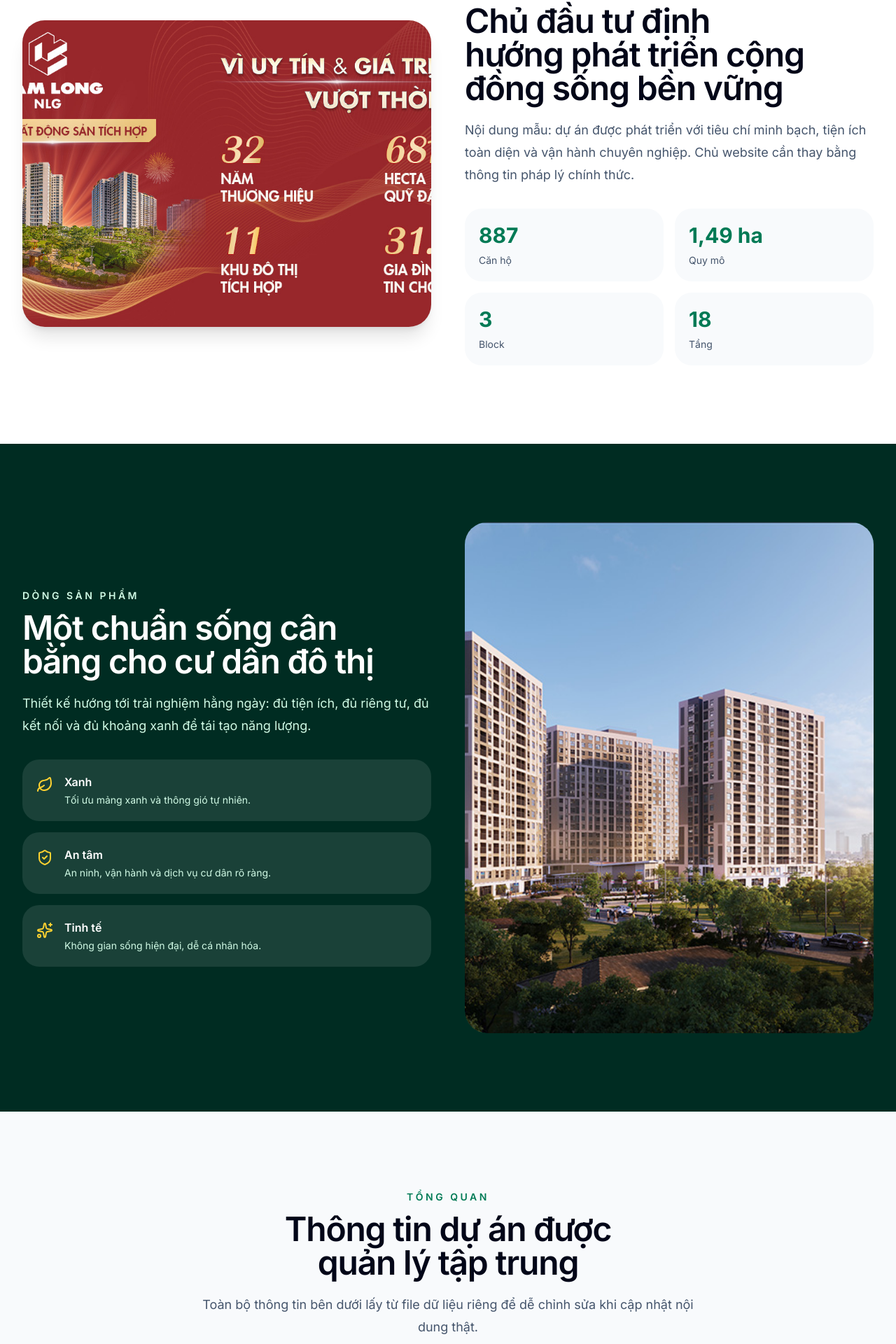
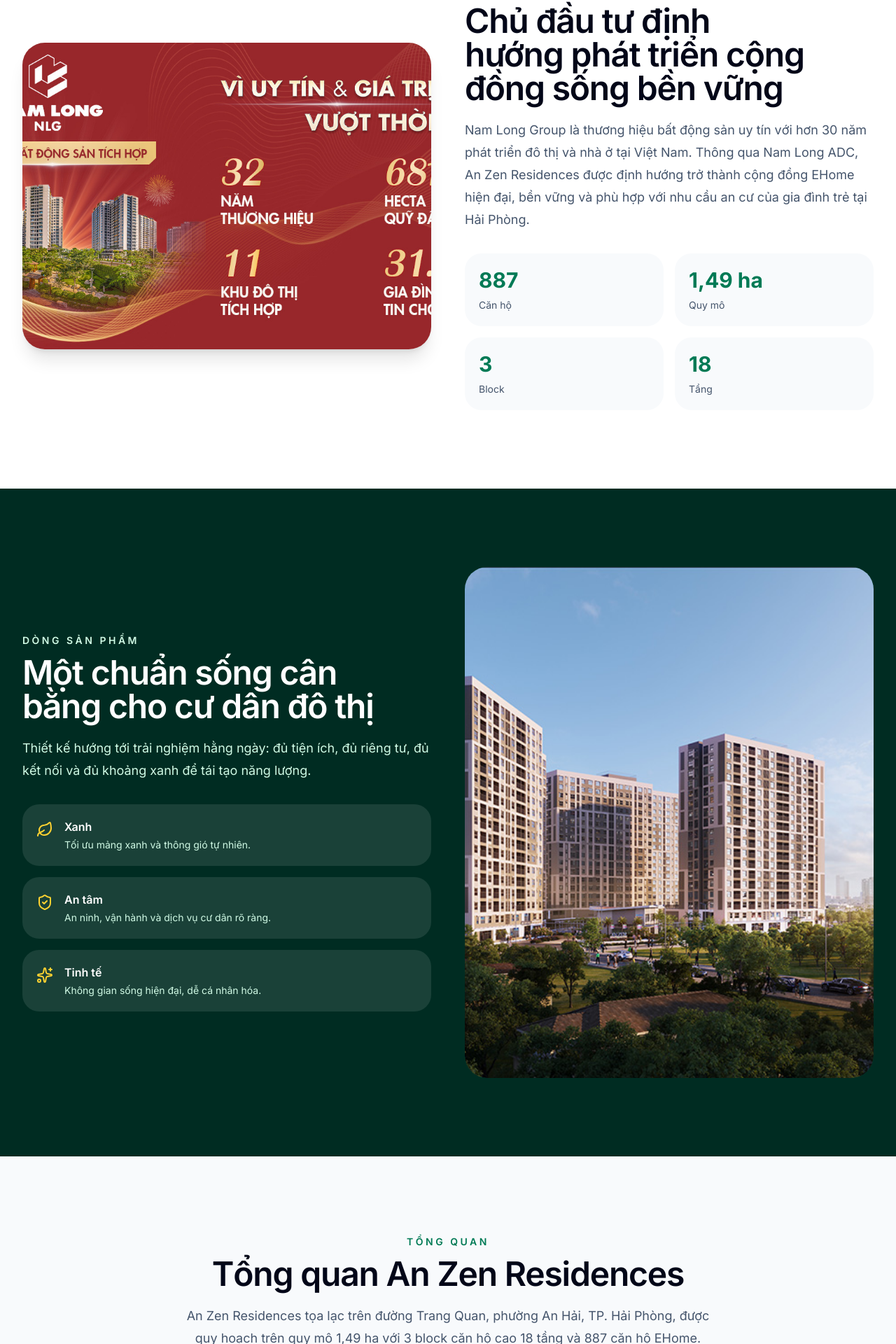
Before and after one commit to xuanthoan/anzen, a Next.js app: page / in a window 1280 px wide. Shown: the part 938-2858 px from the top of the page at 70% size. Built offline with nearby package versions, Linux system fonts and the light colour scheme; no server answers.

Commit message:
Finalize official website copy

```diff
--- a/src/app/chinh-sach-bao-mat/page.tsx
+++ b/src/app/chinh-sach-bao-mat/page.tsx
@@ -2,7 +2,7 @@
 import { Container } from '@/components/ui/container';
 import { siteConfig } from '@/config/site';
 
-export const metadata: Metadata = { title: 'Chính sách bảo mật', description: 'Chính sách bảo mật mẫu cho website bất động sản.' };
+export const metadata: Metadata = { title: 'Chính sách bảo mật', description: 'Chính sách bảo mật và quyền riêng tư của An Zen Residences.' };
 export default function PrivacyPage() {
-  return <><div className="h-20 bg-emerald-950" /><section className="bg-white py-16 md:py-24"><Container className="max-w-4xl"><h1 className="text-4xl font-semibold text-slate-950 md:text-6xl">Chính sách bảo mật</h1><div className="prose mt-8"><p><strong>Lưu ý:</strong> Đây là chính sách mẫu. Chủ website cần cập nhật đơn vị vận hành, mục đích xử lý dữ liệu, thời gian lưu trữ và kênh liên hệ chính thức.</p><h2>Thông tin thu thập</h2><p>Form có thể thu thập họ tên, số điện thoại, email, nhu cầu tư vấn và UTM phục vụ đo lường nguồn lead. Dữ liệu nhận dạng cá nhân không được gửi vào GTM/GA/Meta Pixel.</p><h2>Mục đích sử dụng</h2><p>Thông tin được dùng để liên hệ tư vấn, chăm sóc khách hàng và cải thiện trải nghiệm website {siteConfig.projectName}.</p><h2>Cookie và tracking</h2><p>Script marketing chỉ tải sau khi người dùng đồng ý nếu chế độ consent được bật.</p><h2>Quyền của người dùng</h2><p>Người dùng có thể yêu cầu cập nhật, xóa hoặc ngừng sử dụng dữ liệu cá nhân qua email chính thức của chủ dự án.</p></div></Container></section></>;
+  return <><div className="h-20 bg-emerald-950" /><section className="bg-white py-16 md:py-24"><Container className="max-w-4xl"><h1 className="text-4xl font-semibold text-slate-950 md:text-6xl">Chính sách bảo mật</h1><div className="prose mt-8"><h2>Thông tin thu thập</h2><p>Chúng tôi có thể thu thập họ tên, số điện thoại, email, nhu cầu tư vấn qua form liên hệ nhằm phục vụ tư vấn và chăm sóc khách hàng.</p><h2>Mục đích sử dụng</h2><p>Thông tin được sử dụng để liên hệ tư vấn, cập nhật thông tin dự án và cải thiện trải nghiệm website {siteConfig.projectName}.</p><h2>Cookie và tracking</h2><p>Script marketing chỉ tải sau khi người dùng đồng ý nếu chế độ consent được bật.</p><h2>Quyền của người dùng</h2><p>Người dùng có quyền yêu cầu cập nhật, xóa hoặc ngừng sử dụng dữ liệu cá nhân qua email chính thức của chủ đầu tư.</p></div></Container></section></>;
 }
--- a/src/app/tin-tuc/page.tsx
+++ b/src/app/tin-tuc/page.tsx
@@ -9,6 +9,6 @@
 export default function NewsPage() {
   const articles = getArticles();
   return (
-    <><div className="h-20 bg-emerald-950" /><section className="bg-slate-50 py-20 md:py-28"><Container><SectionHeading eyebrow="Tin tức" title="Tin tức & cập nhật" description="Các bài viết mẫu được quản lý bằng Markdown trong repository." /><div className="mt-12 grid gap-6 md:grid-cols-3">{articles.map((a)=><NewsCard key={a.slug} article={a}/>)}</div></Container></section></>
+    <><div className="h-20 bg-emerald-950" /><section className="bg-slate-50 py-20 md:py-28"><Container><SectionHeading eyebrow="Tin tức" title="Tin tức & cập nhật" description="Cập nhật tin tức dự án, thông tin thị trường bất động sản và bài viết tư vấn chuyên sâu." /><div className="mt-12 grid gap-6 md:grid-cols-3">{articles.map((a)=><NewsCard key={a.slug} article={a}/>)}</div></Container></section></>
   );
 }
--- a/src/components/sections/amenities-section.tsx
+++ b/src/components/sections/amenities-section.tsx
@@ -20,7 +20,7 @@
   return (
     <section id="tien-ich" className="bg-white py-20 md:py-28">
       <Container>
-        <SectionHeading eyebrow="Tiện ích" title={title} description="Gallery có lightbox, hỗ trợ bàn phím, nút đóng rõ ràng và alt text đầy đủ cho từng ảnh." />
+        <SectionHeading eyebrow="Tiện ích" title={title} description={category === 'external' ? 'Kết nối thuận tiện tới nhà trẻ, trạm sạc xe điện, shophouse và dịch vụ tiện ích liền kề, đáp ứng mọi nhu cầu sống của cư dân.' : 'Hệ thống tiện ích thể thao, không gian xanh và khu vực cộng đồng được thiết kế riêng cho cư dân, mang đến cuộc sống khỏe mạnh và kết nối.'} />
         <div className="mt-12 grid gap-6 sm:grid-cols-2 lg:grid-cols-3">{list.map((item, i)=><button key={item.id} type="button" onClick={()=>{setIndex(i); trackEvent({event:'view_amenity', item_name:item.title, page_path:window.location.pathname});}} className="group overflow-hidden rounded-[1.75rem] bg-slate-50 text-left shadow-sm transition hover:-translate-y-1 hover:shadow-xl focus:outline-none focus:ring-4 focus:ring-emerald-300"><div className="relative aspect-[4/3]"><Image src={item.image} alt={item.alt} fill sizes="(min-width:1024px) 33vw, 100vw" className="object-cover transition group-hover:scale-105" /></div><div className="p-5"><h3 className="text-lg font-semibold text-slate-950">{item.title}</h3><p className="mt-2 text-sm leading-6 text-slate-600">{item.description}</p></div></button>)}</div>
       </Container>
       {index !== null ? <div role="dialog" aria-modal="true" aria-label="Xem ảnh tiện ích" className="fixed inset-0 z-50 flex items-center justify-center bg-slate-950/90 p-4"><button aria-label="Đóng ảnh" onClick={()=>setIndex(null)} className="absolute right-4 top-4 rounded-full bg-white p-3 text-slate-900"><X/></button><button aria-label="Ảnh trước" onClick={()=>setIndex((index - 1 + list.length) % list.length)} className="absolute left-4 rounded-full bg-white p-3 text-slate-900"><ChevronLeft/></button><div className="w-full max-w-5xl"><div className="relative aspect-video overflow-hidden rounded-2xl bg-slate-900"><Image src={list[index].image} alt={list[index].alt} fill sizes="100vw" className="object-contain" /></div><p className="mt-4 text-center text-white">{list[index].title}</p></div><button aria-label="Ảnh tiếp theo" onClick={()=>setIndex((index + 1) % list.length)} className="absolute right-4 rounded-full bg-white p-3 text-slate-900"><ChevronRight/></button></div> : null}
--- a/src/components/sections/intro-sections.tsx
+++ b/src/components/sections/intro-sections.tsx
@@ -10,7 +10,7 @@
       <Container className="grid items-center gap-12 lg:grid-cols-2">
         <div className="relative aspect-[4/3] overflow-hidden rounded-[2rem] bg-emerald-50 shadow-xl"><Image src="/images/project/developer.jpg" alt="Hình minh họa chủ đầu tư dự án" fill sizes="(min-width: 1024px) 50vw, 100vw" className="object-cover" /></div>
         <div>
-          <SectionHeading eyebrow="Giới thiệu" title="Chủ đầu tư định hướng phát triển cộng đồng sống bền vững" description="Nội dung mẫu: dự án được phát triển với tiêu chí minh bạch, tiện ích toàn diện và vận hành chuyên nghiệp. Chủ website cần thay bằng thông tin pháp lý chính thức." className="text-left" />
+          <SectionHeading eyebrow="Giới thiệu" title="Chủ đầu tư định hướng phát triển cộng đồng sống bền vững" description="Nam Long Group là thương hiệu bất động sản uy tín với hơn 30 năm phát triển đô thị và nhà ở tại Việt Nam. Thông qua Nam Long ADC, An Zen Residences được định hướng trở thành cộng đồng EHome hiện đại, bền vững và phù hợp với nhu cầu an cư của gia đình trẻ tại Hải Phòng." className="text-left" />
           <div className="mt-8 grid grid-cols-2 gap-4">{projectStats.map((s)=><div key={s.label} className="rounded-3xl bg-slate-50 p-5"><p className="text-3xl font-bold text-emerald-700">{s.value}</p><p className="mt-2 text-sm text-slate-600">{s.label}</p></div>)}</div>
         </div>
       </Container>
--- a/src/components/sections/overview-section.tsx
+++ b/src/components/sections/overview-section.tsx
@@ -6,7 +6,7 @@
   return (
     <section id="tong-quan" className="bg-slate-50 py-20 md:py-28">
       <Container>
-        <SectionHeading eyebrow="Tổng quan" title="Thông tin dự án được quản lý tập trung" description="Toàn bộ thông tin bên dưới lấy từ file dữ liệu riêng để dễ chỉnh sửa khi cập nhật nội dung thật." />
+        <SectionHeading eyebrow="Tổng quan" title="Tổng quan An Zen Residences" description="An Zen Residences tọa lạc trên đường Trang Quan, phường An Hải, TP. Hải Phòng, được quy hoạch trên quy mô 1,49 ha với 3 block căn hộ cao 18 tầng và 887 căn hộ EHome." />
         <div className="mt-12 grid overflow-hidden rounded-[2rem] border border-slate-200 bg-white shadow-xl md:grid-cols-2">
           {projectFacts.map((fact) => <div key={fact.label} className="flex flex-col gap-2 border-b border-slate-100 p-6 md:flex-row md:items-start md:justify-between md:gap-8 odd:md:border-r"><dt className="text-sm font-semibold uppercase tracking-wide text-emerald-700">{fact.label}</dt><dd className="text-base font-medium text-slate-800 md:text-right">{fact.value}</dd></div>)}
         </div>
```
